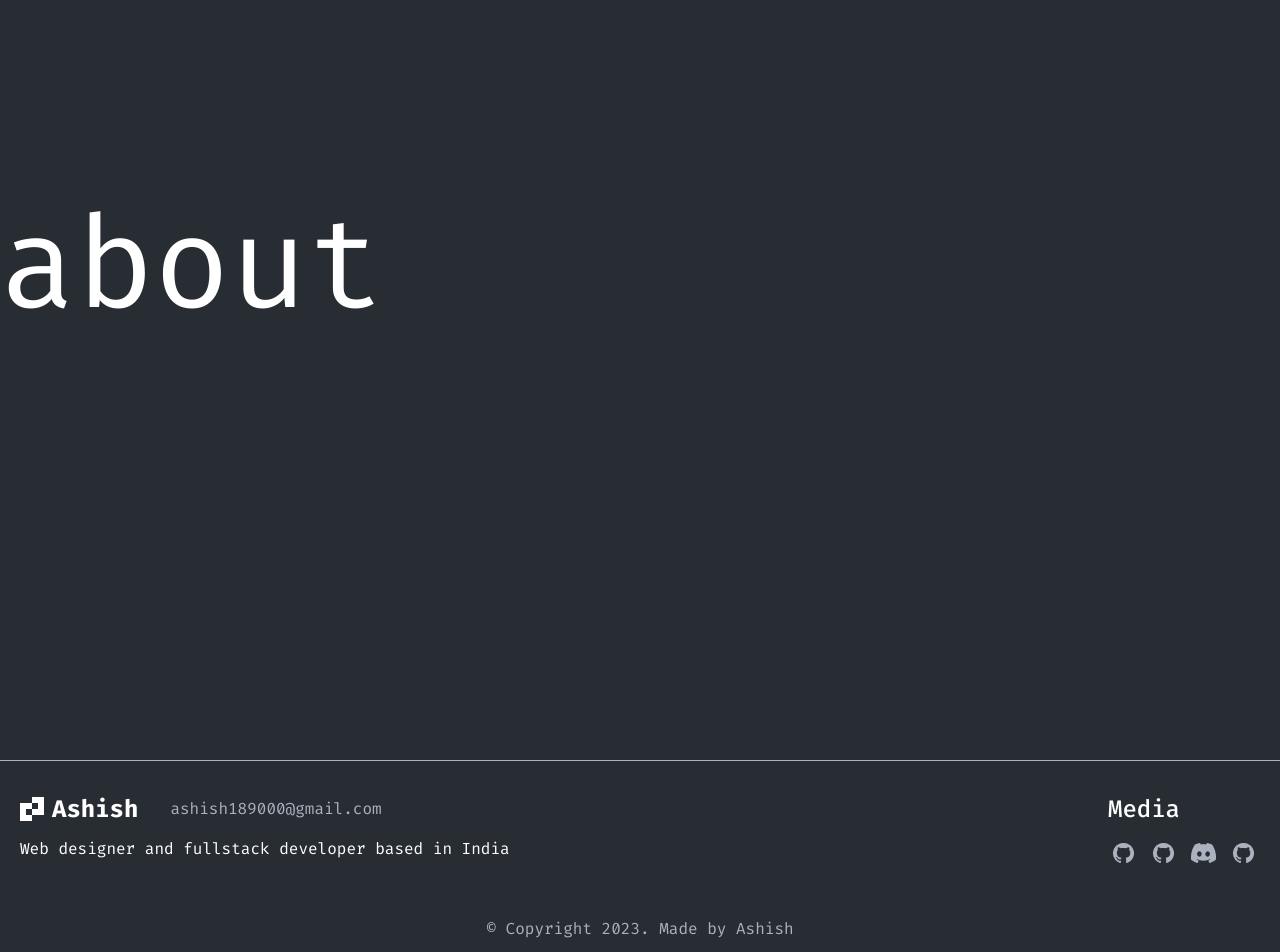
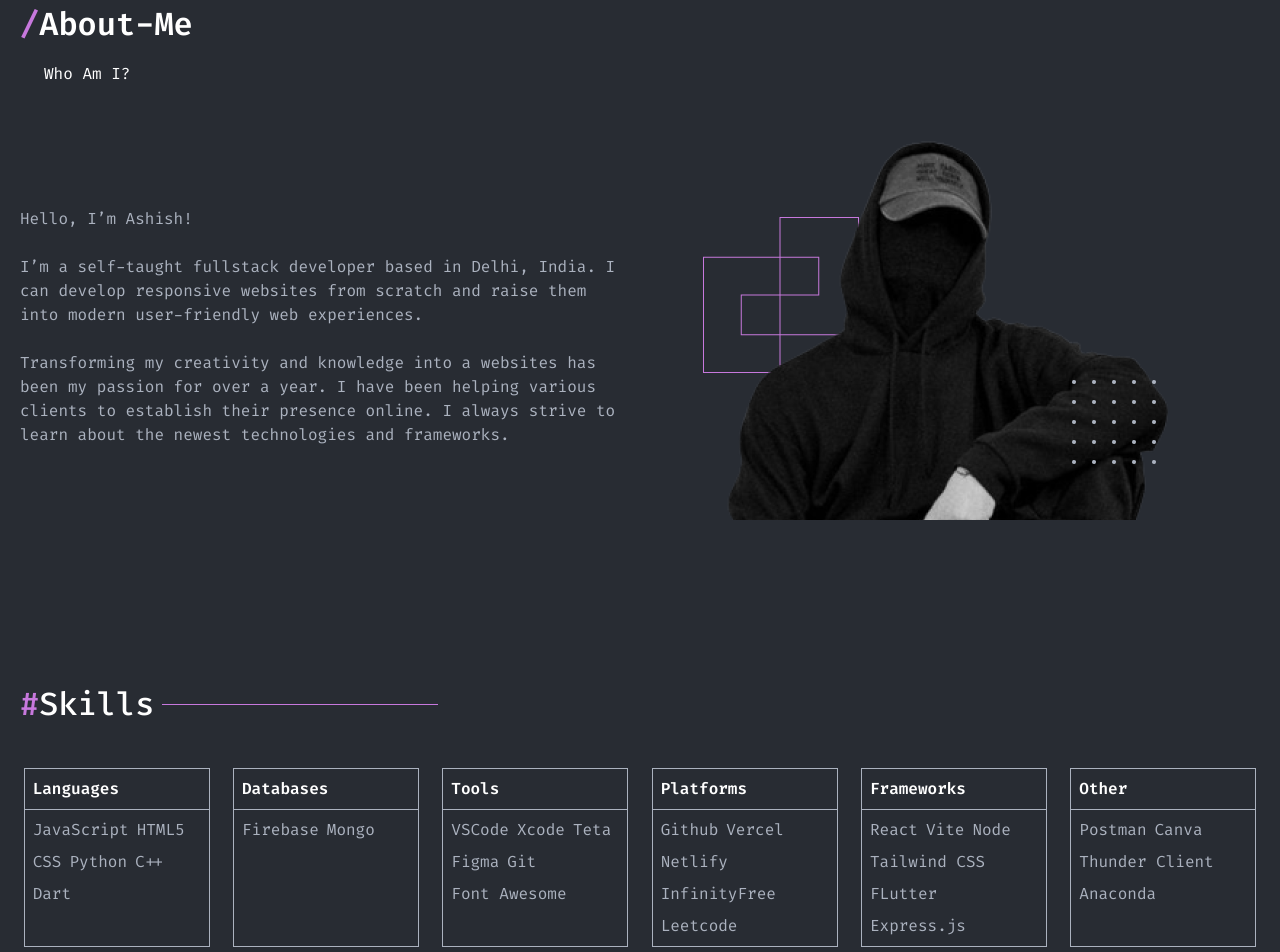
Before and after one commit to AshishGupta18/ash-dev, a React (Create React App) app: page /about in a window 1280 px wide. Shown: the part 120-1072 px from the top of the page. Built offline with nearby package versions, Linux system fonts and the light colour scheme.

Commit message:
added components for about page

```diff
--- a/src/App.js
+++ b/src/App.js
@@ -1,10 +1,10 @@
 import { Route, Routes } from "react-router";
 import Footer from "./components/footer/Footer";
 import Navbar from "./components/navbar/Navbar";
-import Home_page from "./pages/Home_page";
-import Project_page from "./pages/Project_page";
-import About_page from "./pages/About_page";
-import Contact_page from "./pages/Contact_page";
+import Home_Page from "./pages/Home_Page";
+import Project_Page from "./pages/Project_Page";
+import About_Page from "./pages/About_Page";
+import Contact_Page from "./pages/Contact_Page";
 
 function App() {
   return (
@@ -12,10 +12,10 @@ function App() {
       <Navbar />
       <Routes>
         {/* HOME PAGE */}
-        <Route path="/" element={<Home_page />} />
-        <Route path="/projects" element={<Project_page />} />
-        <Route path="/about" element={<About_page />} />
-        <Route path="/contact" element={<Contact_page />} />
+        <Route path="/" element={<Home_Page />} />
+        <Route path="/projects" element={<Project_Page />} />
+        <Route path="/about" element={<About_Page />} />
+        <Route path="/contact" element={<Contact_Page />} />
       </Routes>
       <Footer />
     </div>
--- /dev/null
+++ b/src/components/about_page_about_section/About.jsx
@@ -0,0 +1,49 @@
+import React from 'react'
+
+const about = () => {
+  return (
+    <div className='px-5 max-w-[1560px] mx-auto pt-20 mt-10 py-10'>
+       {/* title */}
+       <div className=" mb-12">
+        <div className=" text-white w-2/3 font-semibold text-[32px]">
+          <div className="">
+            <span className="text-[#C778DD]">/</span>About-Me
+          </div>
+
+
+        </div>
+        <div className="text-white mt-[14px] font-normal text-base px-6">
+          Who Am I?
+        </div>
+
+      </div>
+      <div className=" flex-wrap flex items-center justify-between">
+    {/* left */}
+    <div className="md:w-[48%] w-full">
+
+      {/* disc */}
+      <p className="text-[#ABB2BF] ">
+        Hello, I’m Ashish!
+        <br />
+        <br />
+        I’m a self-taught fullstack developer based in Delhi, India. I
+        can develop responsive websites from scratch and raise them into
+        modern user-friendly web experiences.
+        <br />
+        <br />
+        Transforming my creativity and knowledge into a websites has been
+        my passion for over a year. I have been helping various clients to
+        establish their presence online. I always strive to learn about
+        the newest technologies and frameworks.
+      </p>
+
+    </div>
+   {/* right */}
+    <div className=" mx-auto">
+      <img className="mx-auto" src={require("../about_section/imgs/man.png")} alt="" />
+    </div>
+  </div></div>
+  )
+}
+
+export default about
--- /dev/null
+++ b/src/components/fun_facts/fun_facts.jsx
@@ -0,0 +1,9 @@
+import React from 'react'
+
+const fun_facts = () => {
+  return (
+    <div>fun_facts</div>
+  )
+}
+
+export default fun_facts
--- /dev/null
+++ b/src/components/skills_section_about_page/Skills.jsx
@@ -0,0 +1,67 @@
+import React from "react";
+const skills = [
+  {
+    title: "Languages",
+    languages: ["JavaScript", "HTML5", "CSS", "Python", "C++", "Dart"],
+  },
+  { title: "Databases", languages: ["Firebase", "Mongo"] },
+  {
+    title: "Tools",
+    languages: ["VSCode", "Xcode", "Teta", "Figma", "Git", "Font Awesome"],
+  },
+
+  {
+    title: "Platforms",
+    languages: ["Github", "Vercel", "Netlify", "InfinityFree", "Leetcode"],
+  },
+  {
+    title: "Frameworks",
+    languages: [
+      "React",
+      "Vite",
+      "Node",
+      "Tailwind CSS",
+      "FLutter",
+      "Express.js",
+    ],
+  },
+  {
+    title: "Other",
+    languages: ["Postman", "Canva", "Thunder Client", "Anaconda"],
+  },
+];
+const Skills = () => {
+  return (
+    <div className="px-5 max-w-[1560px] mx-auto pt-20 mt-10 py-10">
+      <div className=" mb-10">
+        <div className=" text-white w-2/3 font-medium text-[32px] flex items-center gap-2">
+          <div className="">
+            <span className="text-[#C778DD]">#</span>Skills
+          </div>
+          <div className="line w-1/3 h-px bg-[#C778DD]"></div>
+        </div>
+      </div>
+      {/* cards */}
+      <div className="flex justify-around gap-4 flex-wrap">
+        {skills.map(({ title, languages }) => {
+          return (
+            <>
+              <div className="w-[90%] sm:w-[45%] md:w-[30%] lg:w-[15%] border border-[#ABB2BF]">
+                <div className=" text-white p-2">
+                  <h2 className=" font-semibold">{title}</h2>
+                </div>
+                <div className=" flex gap-2 border-t border-[#ABB2BF] flex-wrap p-2 text-[#ABB2BF]">
+                  {languages.map((e) => {
+                    return <span>{e}</span>;
+                  })}
+                </div>
+              </div>
+            </>
+          );
+        })}
+      </div>
+    </div>
+  );
+};
+
+export default Skills;
--- a/src/pages/About_page.jsx
+++ b/src/pages/About_page.jsx
@@ -1,5 +1,11 @@
+import About from "../components/about_page_about_section/About";
+import Skills from "../components/skills_section_about_page/Skills";
+import fun_facts from "../components/fun_facts/fun_facts";
 const About_page = () => {
   return <>
-  <h1 className=" min-h-screen pt-80 text-9xl text-white">about</h1></>;
+<About/>
+<Skills/>
+<fun_facts/>
+</>;
 };
 export default About_page;
--- a/src/pages/Contact_page.jsx
+++ b/src/pages/Contact_page.jsx
@@ -1,5 +1,5 @@
-const Contact_page = () => {
+const Contact_Page = () => {
     return <>
     <h1>contact</h1></>;
   };
-  export default Contact_page;
+  export default Contact_Page;
--- a/src/pages/Home_page.jsx
+++ b/src/pages/Home_page.jsx
@@ -3,7 +3,7 @@ import Skills from "../components/skills_section/Skills";
 import AboutSec from "../components/about_section/About";
 import Contact from "../components/contact_section/Contact";
 import About from "../components/first_section_about/About";
-const Home_page = () => {
+const Home_Page = () => {
 
   return (
     <>
@@ -15,4 +15,4 @@ const Home_page = () => {
     </>
   );
 };
-export default Home_page;
+export default Home_Page;
--- a/src/pages/Project_page.jsx
+++ b/src/pages/Project_page.jsx
@@ -1,6 +1,6 @@
 import Project_card from "../components/project_card/Project_card";
 import second from "./imgs/Rectangle 22.png";
-const Project_page = () => {
+const Project_Page = () => {
 
 
     // date
@@ -81,4 +81,4 @@ const Project_page = () => {
   </>
   );
 };
-export default Project_page;
+export default Project_Page;
```
